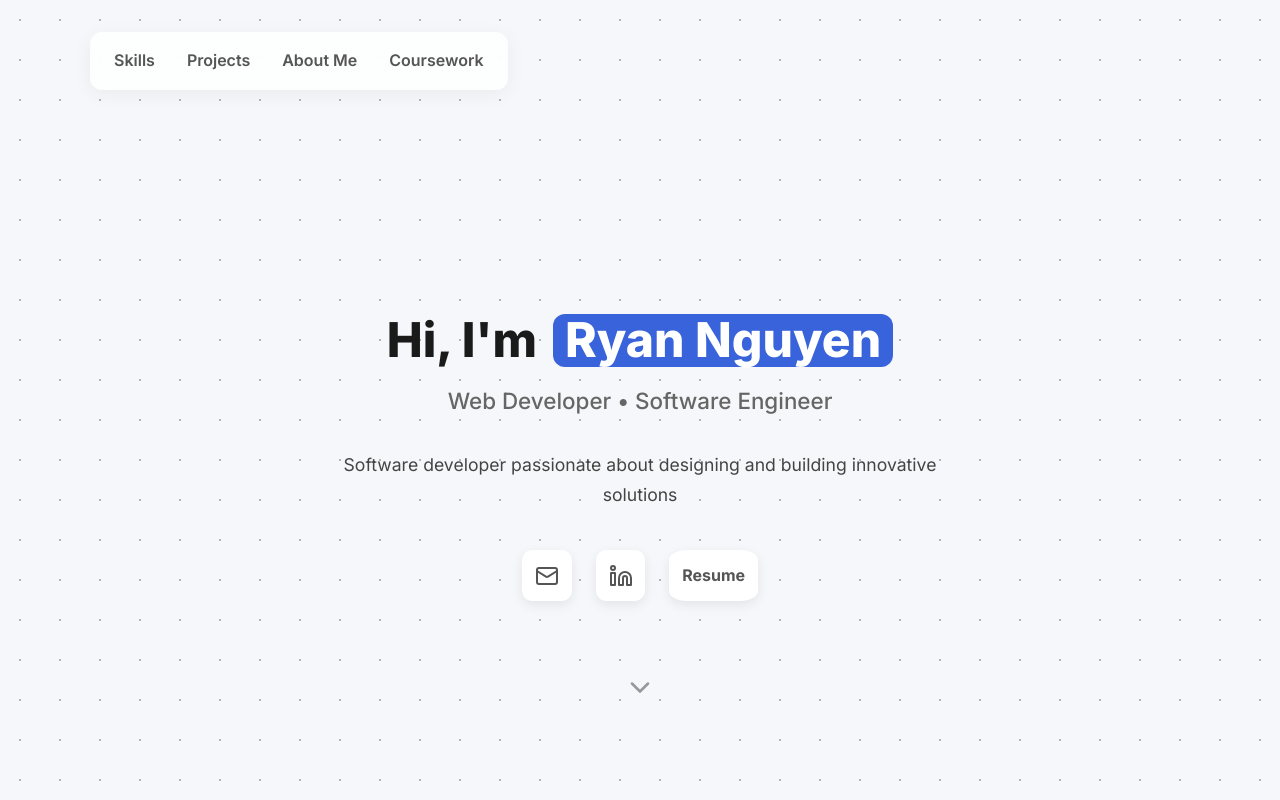
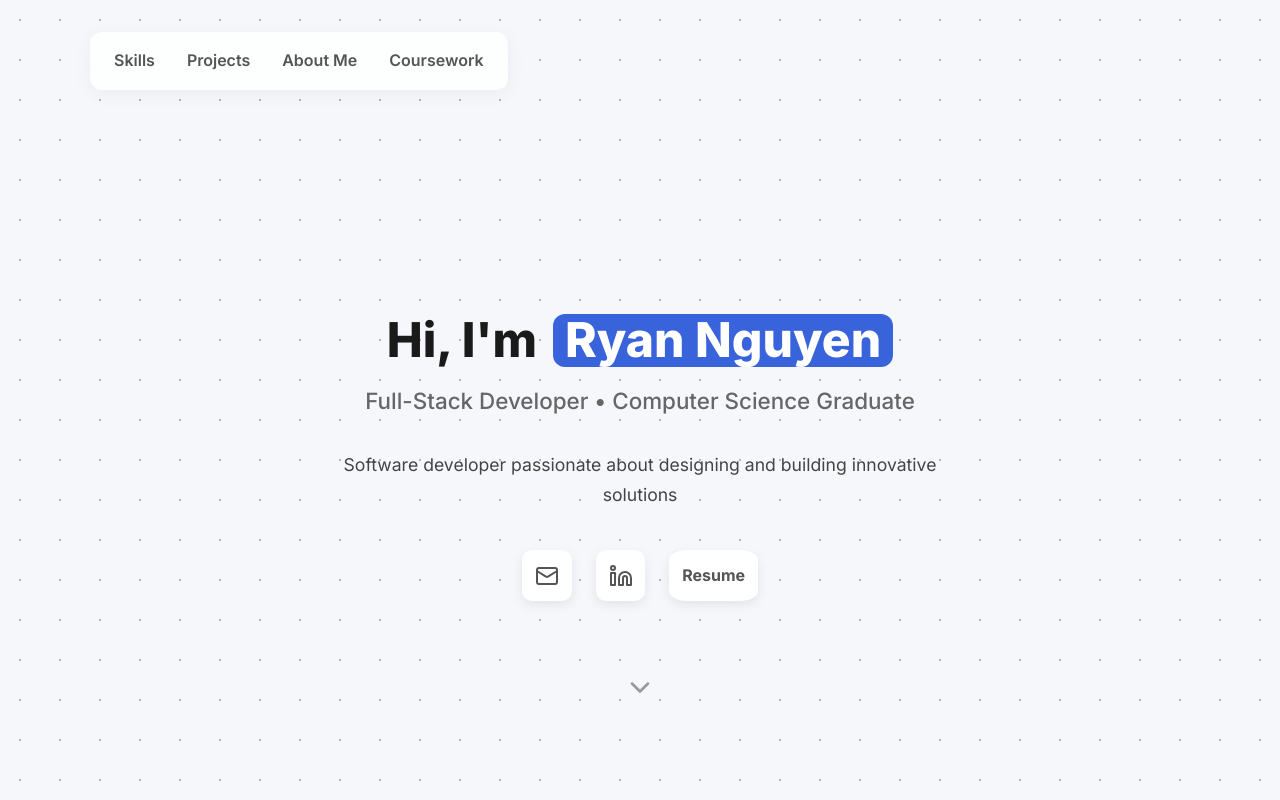
Before and after one commit to Taizuki/portfolio, a React (Create React App) app: page / in a window 1280 px wide. Shown: the top 800 px of the page. Built offline with nearby package versions, Linux system fonts and the light colour scheme.

Commit message:
Title readjustment

```diff
--- a/src/App.js
+++ b/src/App.js
@@ -83,7 +83,7 @@ function Header() {
           <p>Hi, I'm</p>
           <span className="highlight">Ryan Nguyen</span>
         </h1>
-        <p className="subtitle">Web Developer • Software Engineer</p>
+        <p className="subtitle">Full-Stack Developer • Computer Science Graduate</p>
         <p className="about">
           Software developer passionate about designing and building innovative
           solutions
```
